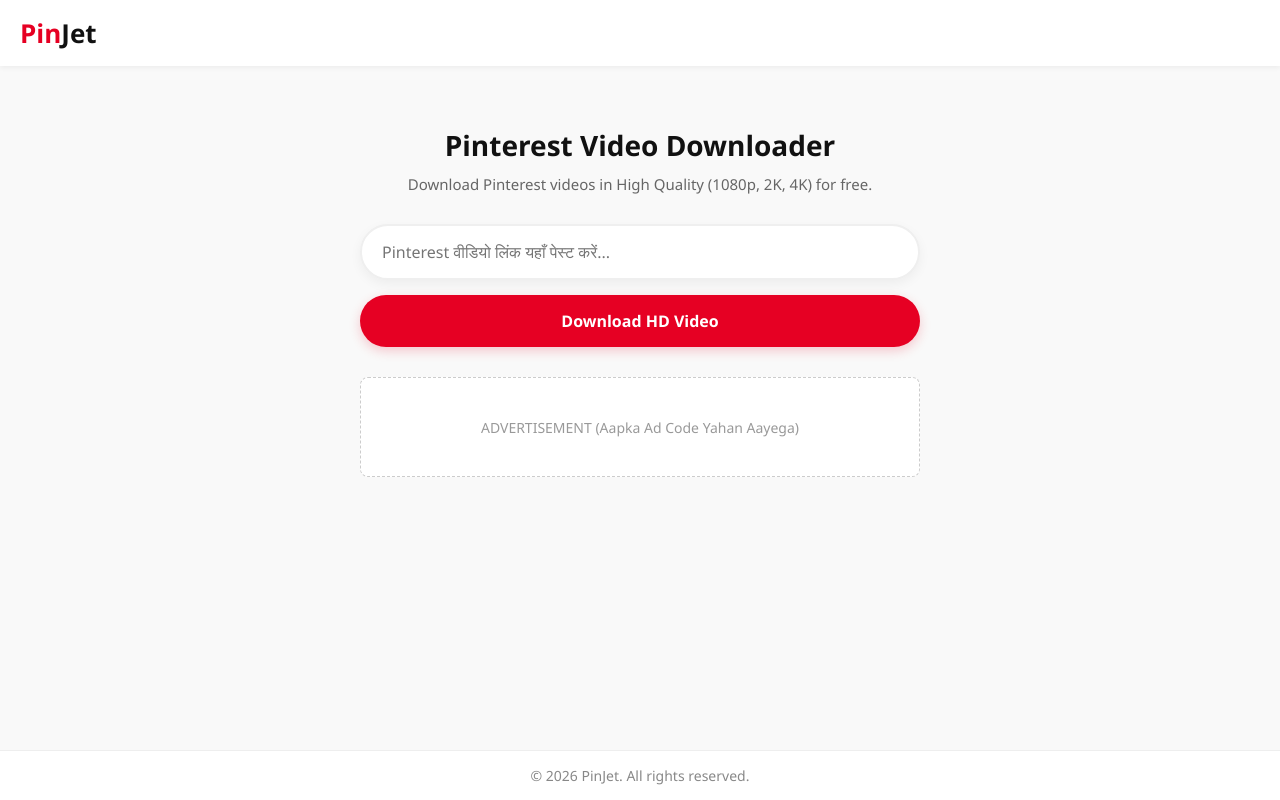
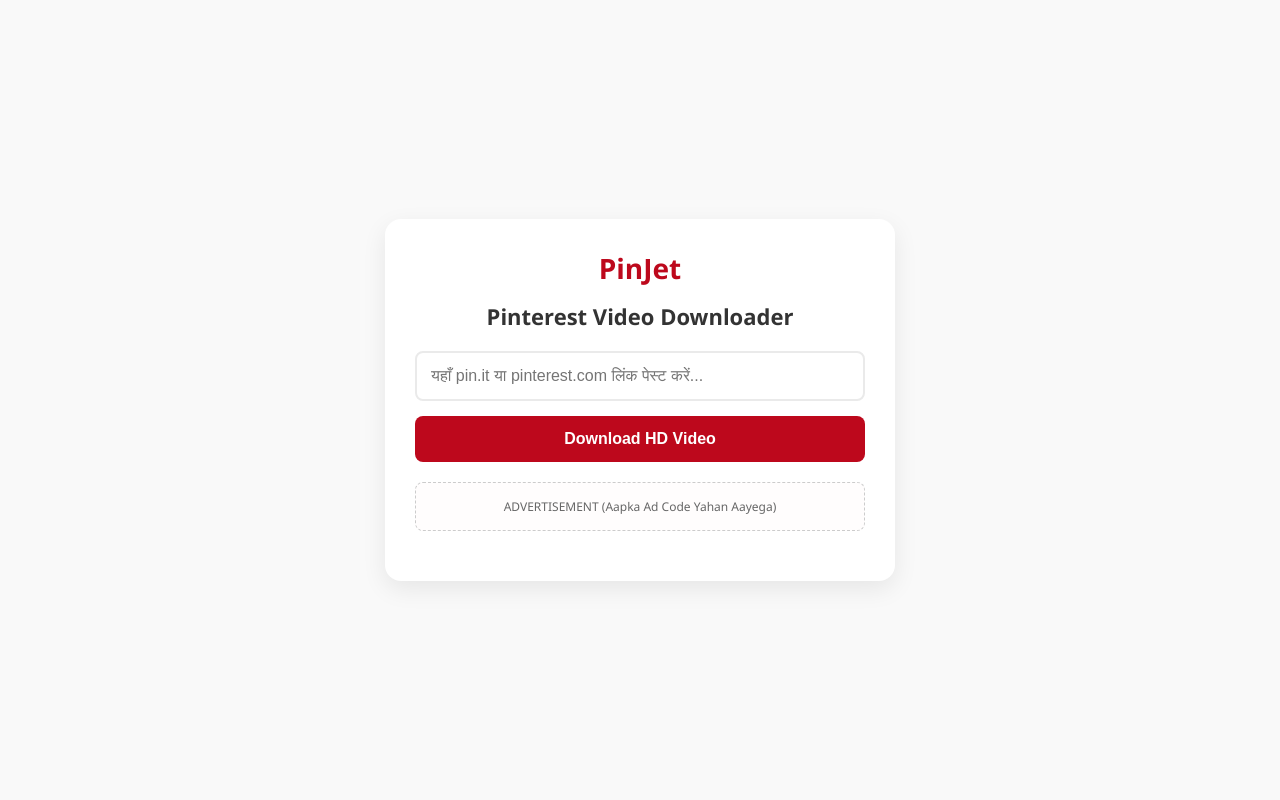
Before and after one commit to arktour39-dot/pindownloader, a plain HTML site: page index.html in a window 1280 px wide. Drawn offline with Linux system fonts and the light colour scheme.

Commit message:
Update index.html

```diff
--- a/index.html
+++ b/index.html
@@ -3,79 +3,105 @@
 <head>
     <meta charset="UTF-8">
     <meta name="viewport" content="width=device-width, initial-scale=1.0">
-    <title>PinJet - Free Pinterest Video Downloader</title>
+    <title>PinJet - Pinterest Video Downloader</title>
     <style>
-        * { box-sizing: border-box; margin: 0; padding: 0; font-family: 'Segoe UI', Arial, sans-serif; }
-        body { background-color: #f9f9f9; color: #333; display: flex; flex-direction: column; min-height: 100vh; }
-        header { background-color: #fff; padding: 15px 20px; box-shadow: 0 2px 5px rgba(0,0,0,0.05); display: flex; align-items: center; justify-content: space-between; }
-        .logo { color: #e60023; font-size: 26px; font-weight: bold; text-decoration: none; }
-        .main-container { max-width: 600px; margin: 40px auto; padding: 20px; width: 100%; text-align: center; flex: 1; }
-        h1 { font-size: 28px; margin-bottom: 10px; color: #111; }
-        p.subtitle { color: #666; font-size: 15px; margin-bottom: 30px; padding: 0 10px; }
-        .search-box { display: flex; flex-direction: column; background: transparent; gap: 15px; width: 100%; }
-        .search-box input { width: 100%; padding: 15px 20px; border: 2px solid #efefef; border-radius: 50px; font-size: 16px; color: #333; outline: none; box-shadow: 0 4px 12px rgba(0,0,0,0.05); transition: all 0.3s ease; }
-        .search-box input:focus { border-color: #e60023; box-shadow: 0 4px 15px rgba(230,0,35,0.15); }
-        .search-box button { background-color: #e60023; color: white; border: none; padding: 15px 30px; font-size: 16px; font-weight: 600; border-radius: 50px; cursor: pointer; transition: background 0.2s; width: 100%; box-shadow: 0 4px 12px rgba(230,0,35,0.2); }
-        .search-box button:hover { background-color: #b8001c; }
-        .ad-space { background: #fff; border: 1px dashed #ccc; border-radius: 8px; padding: 20px; margin: 30px 0; min-height: 100px; display: flex; align-items: center; justify-content: center; color: #999; font-size: 14px; }
-        #result { margin-top: 25px; display: none; background: #fff; padding: 20px; border-radius: 12px; box-shadow: 0 4px 10px rgba(0,0,0,0.05); border: 1px solid #eee; }
-        .loader { border: 4px solid #f3f3f3; border-top: 4px solid #e60023; border-radius: 50%; width: 30px; height: 30px; animation: spin 1s linear infinite; margin: 20px auto; display: none; }
-        @keyframes spin { 0% { transform: rotate(0deg); } 100% { transform: rotate(360deg); } }
-        .download-btn-final { background-color: #25d366; color: white; display: inline-block; padding: 12px 25px; text-decoration: none; border-radius: 6px; font-weight: bold; margin-top: 15px; cursor: pointer; }
-        footer { background: #fff; text-align: center; padding: 15px; color: #888; font-size: 14px; border-top: 1px solid #eee; margin-top: auto; }
+        body { font-family: 'Segoe UI', Tahoma, Geneva, Verdana, sans-serif; background-color: #f9f9f9; display: flex; justify-content: center; align-items: center; min-height: 100vh; margin: 0; padding: 20px; box-sizing: border-box; }
+        .container { background: white; padding: 30px; border-radius: 16px; box-shadow: 0 8px 24px rgba(0,0,0,0.08); text-align: center; width: 100%; max-width: 450px; }
+        .logo { color: #bd081c; font-size: 28px; font-weight: bold; margin-bottom: 5px; }
+        h1 { color: #333; font-size: 22px; margin-bottom: 20px; font-weight: 600; }
+        input[type="text"] { width: 100%; padding: 14px; margin-bottom: 15px; border: 2px solid #eaeaea; border-radius: 8px; box-sizing: border-box; font-size: 16px; outline: none; transition: border 0.3s; }
+        input[type="text"]:focus { border-color: #bd081c; }
+        button { width: 100%; background-color: #bd081c; color: white; border: none; padding: 14px; font-size: 16px; border-radius: 8px; cursor: pointer; font-weight: bold; transition: background 0.2s; }
+        button:hover { background-color: #ad071a; }
+        button:disabled { background-color: #cccccc; cursor: not-allowed; }
+        .ad-box { margin: 20px 0; padding: 15px; border: 1px dashed #ccc; border-radius: 8px; color: #666; font-size: 12px; background: #fffdfd; }
+        .result { margin-top: 25px; background: #f0fdf4; padding: 15px; border-radius: 8px; border: 1px solid #bbf7d0; }
+        video { width: 100%; border-radius: 8px; margin-top: 10px; box-shadow: 0 4px 12px rgba(0,0,0,0.1); }
+        .save-btn { background-color: #25d366; text-decoration: none; display: block; margin-top: 15px; padding: 12px; color: white; border-radius: 8px; font-weight: bold; }
+        .save-btn:hover { background-color: #20ba5a; }
     </style>
 </head>
 <body>
-    <header><a href="#" class="logo">Pin<span style="color:#111;">Jet</span></a></header>
-    <div class="main-container">
+
+<div class="container">
+    <div class="logo">PinJet</div>
     <h1>Pinterest Video Downloader</h1>
-        <p class="subtitle">Download Pinterest videos in High Quality (1080p, 2K, 4K) for free.</p>
-        <div class="search-box">
-            <input type="text" id="videoUrl" placeholder="Pinterest वीडियो लिंक यहाँ पेस्ट करें...">
-            <button onclick="processVideo()">Download HD Video</button>
+
+    <input type="text" id="pinUrl" placeholder="यहाँ pin.it या pinterest.com लिंक पेस्ट करें...">
+    <button id="downloadBtn" onclick="startDownload()">Download HD Video</button>
+
+    <div class="ad-box">
+        ADVERTISEMENT (Aapka Ad Code Yahan Aayega)
     </div>
-        <div class="loader" id="loader"></div>
-        <div id="result"></div>
-        <div class="ad-space"><p>ADVERTISEMENT (Aapka Ad Code Yahan Aayega)</p></div>
+
+    <div id="resultBox" style="display: none;" class="result">
+        <p style="color: #16a34a; font-weight: bold; margin: 0;">आपका वीडियो तैयार है!</p>
+        <video id="videoPlayer" controls preload="metadata"></video>
+        <a id="saveLink" href="#" target="_blank" class="save-btn">Click to Save Video</a>
     </div>
-    <footer>&copy; 2026 PinJet. All rights reserved.</footer>
+</div>
 
 <script>
-        async function processVideo() {
-            let url = document.getElementById('videoUrl').value;
-            let loader = document.getElementById('loader');
-            let resultDiv = document.getElementById('result');
+async function startDownload() {
+    const pinUrl = document.getElementById('pinUrl').value.trim();
+    const btn = document.getElementById('downloadBtn');
+    const resultBox = document.getElementById('resultBox');
+    const player = document.getElementById('videoPlayer');
+    const saveLink = document.getElementById('saveLink');
 
-            if(!url || !url.includes('pin')) {
-                alert('Kripya ek sahi Pinterest URL enter karein!');
+    if (!pinUrl) {
+        alert("कृपया पहले Pinterest लिंक पेस्ट करें!");
         return;
     }
 
-            resultDiv.style.display = "none";
-            loader.style.display = "block";
+    btn.innerText = "वीडियो ढूंढ रहा हूँ...";
+    btn.disabled = true;
+    resultBox.style.display = "none";
+
+    // API Endpoint 1 (यह शार्ट और लॉन्ग दोनों लिंक्स सपोर्ट करता है)
+    const api1 = `tinydownloader.com{encodeURIComponent(pinUrl)}`;
+    // बैकअप API Endpoint 2
+    const api2 = `onrender.com{encodeURIComponent(pinUrl)}`;
 
     try {
-                // Yeh free API automatic Pinterest se video file ka asli link nikalegi
-                let response = await fetch(`cafirexos.com{encodeURIComponent(url)}`);
+        // पहला सर्वर ट्राई करें
+        let response = await fetch(api1);
         let data = await response.json();
 
-                loader.style.display = "none";
+        if (data && (data.video_url || data.url)) {
+            let finalUrl = data.video_url || data.url;
+            showVideo(finalUrl);
+            return;
+        }
 
-                if(data.status && data.result && data.result.video) {
-                    resultDiv.style.display = "block";
-                    resultDiv.innerHTML = `
-                        <h3 style="color: #25d366; margin-bottom: 10px;">✔ Video Mil Gaya!</h3>
-                        <p style="font-size:14px; color:#555;">Quality: High Quality</p>
-                        <a href="${data.result.video}" target="_blank" download="pinterest-video.mp4" class="download-btn-final">👉 Click to Save Video</a>
-                    `;
-                } else {
-                    alert("Video link nahi mil paya. Kripya koi doosra Pinterest link try karein.");
+        // अगर पहला फेल हुआ, तो बैकअप सर्वर ट्राई करें
+        throw new Error("API 1 Failed, Trying Backup...");
+
+    } catch (err) {
+        console.log(err.message);
+        try {
+            let response = await fetch(api2);
+            let data = await response.json();
+            if (data && data.url) {
+                showVideo(data.url);
+                return;
             }
-            } catch (error) {
-                loader.style.display = "none";
-                alert("Server thoda busy hai, kripya dobara try karein!");
+            alert("यह वीडियो प्राइवेट है या इसका लिंक सही नहीं है। कृपया दूसरा लिंक ट्राई करें!");
+        } catch (backupErr) {
+            alert("दोनों सर्वर डाउन हैं! कृपया 2 मिनट बाद दोबारा कोशिश करें।");
+        }
+    } finally {
+        btn.innerText = "Download HD Video";
+        btn.disabled = false;
+    }
+
+    function showVideo(url) {
+        player.src = url;
+        saveLink.href = url;
+        resultBox.style.display = "block";
     }
 }
 </script>
+
 </body>
 </html>
```
Lines whose indentation alone changed are shown as unchanged.
